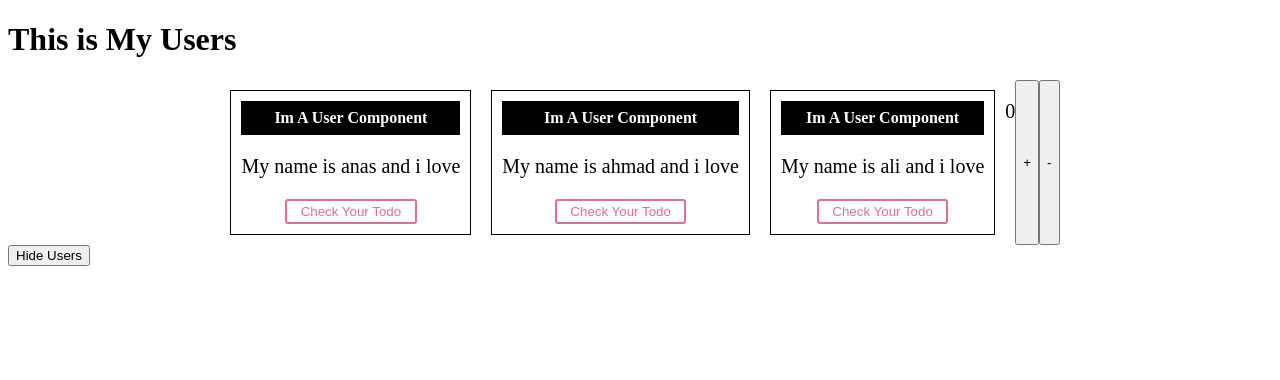
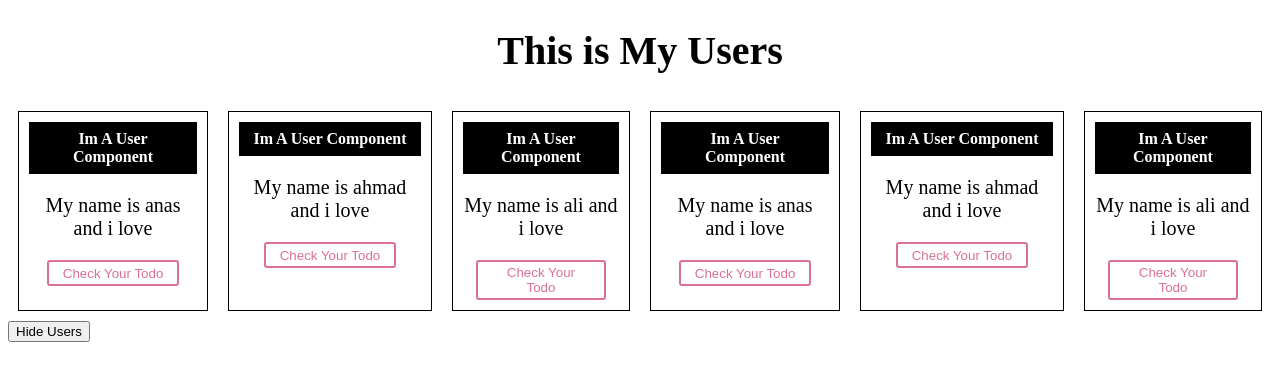
Before and after one commit to anasshahwan/ReactJs-YouTube-Course, a React (Create React App) app: page / in a window 1280 px wide. Both pictures are taken after a click on the button "Show Users". Shown: the top 380 px of the page. Built offline with nearby package versions, Linux system fonts and the light colour scheme.

Commit message:
Add List And did deleteUser Function

```diff
--- a/src/App.js
+++ b/src/App.js
@@ -1,9 +1,8 @@
 import React, { Component } from 'react';
 import User from './Components/UserComponent/User';
-import Card from './Components/Card';
-import './App.css'
+ import './App.css'
 
-import Radium, { StyleRoot } from 'radium';
+import  { StyleRoot } from 'radium';
 
 class App extends Component {
 
@@ -16,46 +15,32 @@ class App extends Component {
     {id:1,name:"anas",lang:"React"},
     {id:2,name:"ahmad",lang:"nodeJs"},
     {id:3,name:"ali",lang:"PHP"},
+    {id:4,name:"anas",lang:"React"},
+    {id:5,name:"ahmad",lang:"nodeJs"},
+    {id:6,name:"ali",lang:"PHP"},
+
   ],
   Title:"This is My Users",
-  counter:0,
-    }
+     }
 
 
   }
 
 
-  Increase = (id) => {
-
-    if(id == "+"){
-      console.log("+")
-    }
-
-    else if (id == '-'){
-      console.log("-")
-    }
-  // this.setState({
-  //   counter:this.state.counter+1,
-  //   Title: "New Value",
-  // })
-
-}
 
 
 showUsers = () => {
   this.setState({showUsers:!this.state.showUsers})
 }
 
+deleteUser = (index) => {
+      const myUsers = Object.assign([],this.state.Users)
+      myUsers.splice(index,1)
+    this.setState({Users:myUsers})
+          console.log(myUsers)
+}
+  render() {
 
-  render() {
-    const user = {
-      name:"anas",
-      myfav : "react"
-    }
-    const comments = {
-      title:"hii i love react ",
-      desc : "this is a awesome!!"
-    }
     const myStyle = {
       fontSize:'20px',
       "@media (max-width:500px)":{
@@ -64,22 +49,29 @@ showUsers = () => {
     }
     }
 
-    let Users;
+
+
+    let Container;
+
     if(this.state.showUsers){
-    Users =
-        <div className="container" style={myStyle}>
 
-        <User name={this.state.Users[0].name} lang={this.state.Users[0].lang}  />
-        <User name={this.state.Users[1].name} lang={this.state.Users[1].lang} />
-        <User name={this.state.Users[2].name} lang={this.state.Users[2].lang} />
-            <p>{this.state.counter}</p>
-            <button onClick={()=> this.Increase("+")} >+</button>
-            <button onClick={()=> this.Increase("-") }>-</button>
+      let myUsers = this.state.Users.map((user,index) => {
+            return (<User key={index} name={user.name} lang={user.lang} deleteUser={()=>this.deleteUser(index)}   />)
+
+
+      }
+      )
+      Container =
+        <div  style={myStyle}>
+           <h1 style={{textAlign:'center'}}>{this.state.Title}</h1>
+            <div className="container">
+            {myUsers}
+            </div>
 
             </div>
 
     }else {
-      Users =
+      Container =
       <div>No Users</div>
 
     }
@@ -88,8 +80,7 @@ showUsers = () => {
     return (
 
       <StyleRoot>
-        <h1>{this.state.Title}</h1>
-        {Users}
+        {Container}
      <button onClick={this.showUsers}> {this.state.showUsers ? "Hide Users" : "Show Users"} </button>
 
       </StyleRoot>
--- a/src/Components/UserComponent/User.js
+++ b/src/Components/UserComponent/User.js
@@ -6,9 +6,9 @@ class User extends Component {
   render() {
         const {name , any } = this.props;
     return (
-            <div className='userCard'>  <div className="header">Im A User Component </div>
+            <div className='userCard'  >  <div className="header">Im A User Component </div>
             <p>My name is {name }  and i love {any} </p>
-            <UserButton> Check Your Todo</UserButton>
+            <UserButton onClick= {this.props.deleteUser}> Check Your Todo</UserButton>
 
       </div>
     );
```
